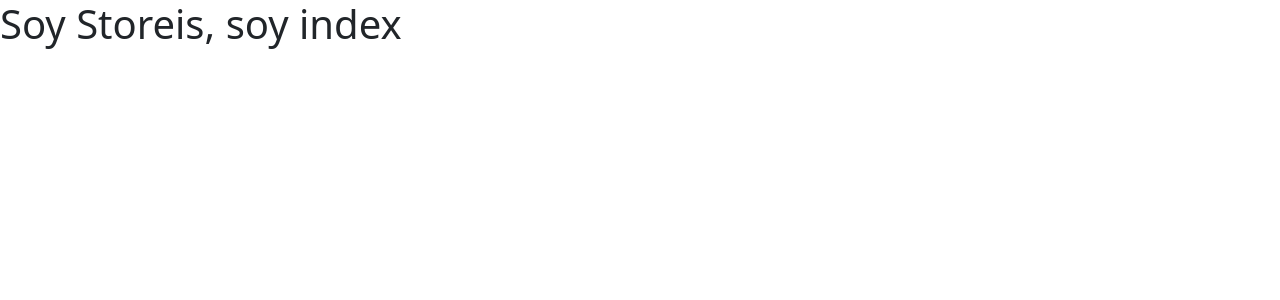
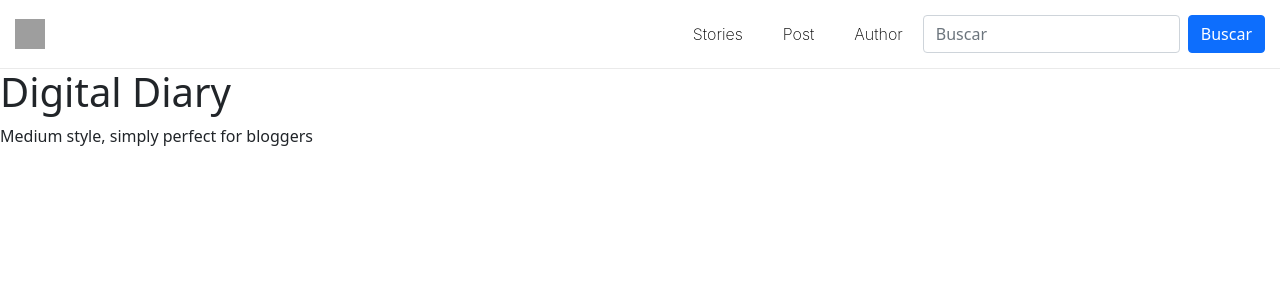
Before and after one commit to AlexPMtz/digital_diary, a React (Create React App) app: page / in a window 1280 px wide. Shown: the top 300 px of the page. Built offline with nearby package versions, Linux system fonts and the light colour scheme; grey boxes are pictures that could not be loaded.

Commit message:
[Add] Navbar creation

```diff
--- a/src/Components/Navbar/Navbar.jsx
+++ b/src/Components/Navbar/Navbar.jsx
@@ -1,9 +1,22 @@
 import React from 'react'
+import Styles from './Navbar.module.css';
+import icon from '../../assets/logoo.png';
 
 const Navbar = () => {
   return (
-    <div>
+    <div className={"nav " + Styles.mainContainer}>
 
+      <img style={{ height: 30, width: 30 }} src={icon} />
+
+      <div className={Styles.items}>
+        <span className={Styles.links}>Stories</span>
+        <span className={Styles.links}>Post</span>
+        <span className={Styles.links}>Author</span>
+        <form className="d-flex">
+          <input className="form-control me-2" type="search" placeholder="Buscar" aria-label="Search" />
+          <button className="btn btn-primary" type="text">Buscar</button>
+        </form>
+      </div>
     </div>
   )
 }
--- /dev/null
+++ b/src/Components/Navbar/Navbar.module.css
@@ -0,0 +1,23 @@
+.mainContainer{
+  background-color: white;
+  box-shadow: 0 0px 1px gray;
+  padding: 15px;
+  display: flex;
+  align-items: center;
+  justify-content: space-between;
+  z-index: 1;
+}
+
+.items{
+  display: flex;
+  align-items: center;
+  justify-content: end;
+}
+
+.links {
+  color: black;
+  cursor: pointer;
+  font-family: -apple-system, BlinkMacSystemFont, 'Segoe UI', Roboto, Oxygen, Ubuntu, Cantarell, 'Open Sans', 'Helvetica Neue', sans-serif;
+  font-weight: 200;
+  padding: 0 20px;
+}
--- a/src/Components/Stories/Stories.jsx
+++ b/src/Components/Stories/Stories.jsx
@@ -1,10 +1,16 @@
 import React from 'react'
+import Navbar from '../Navbar/Navbar'
 
 const Stories = () => {
   return (
-    <div>
-      <h1>Soy Storeis, soy index</h1>
-    </div>
+    <>
+      <Navbar />
+      <div>
+        <h1>Digital Diary</h1>
+        <p>Medium style, simply perfect for bloggers</p>
+
+      </div>
+    </>
   )
 }
 
```
